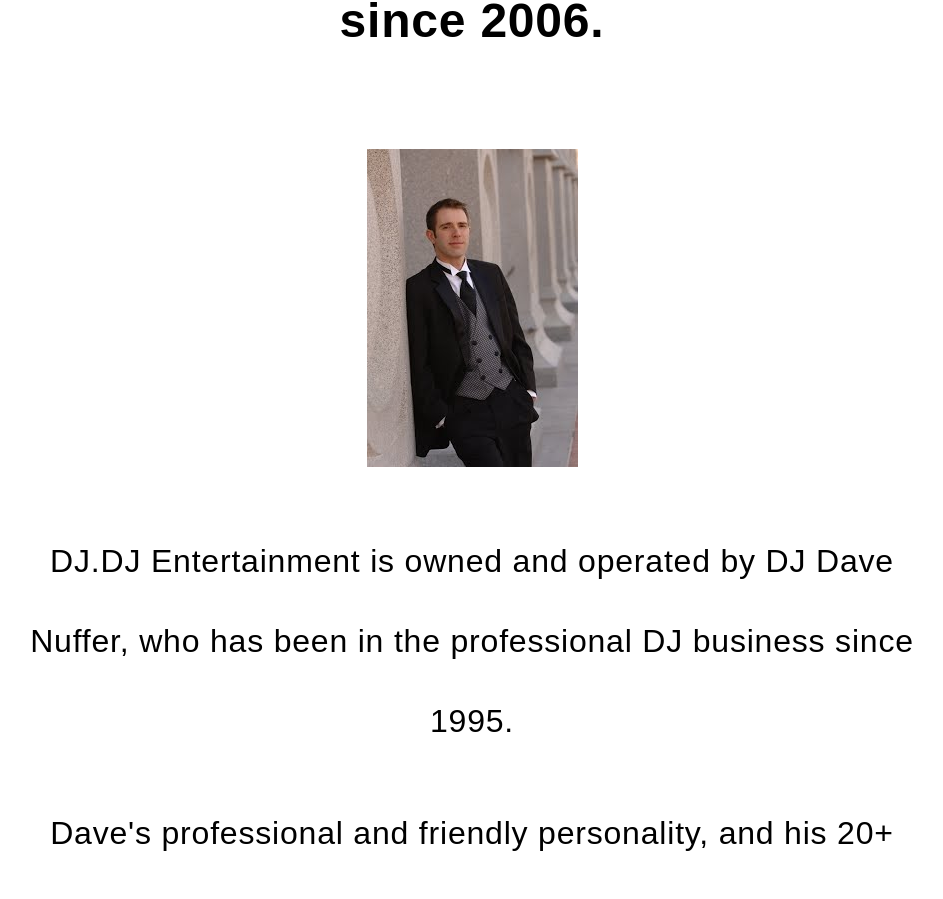
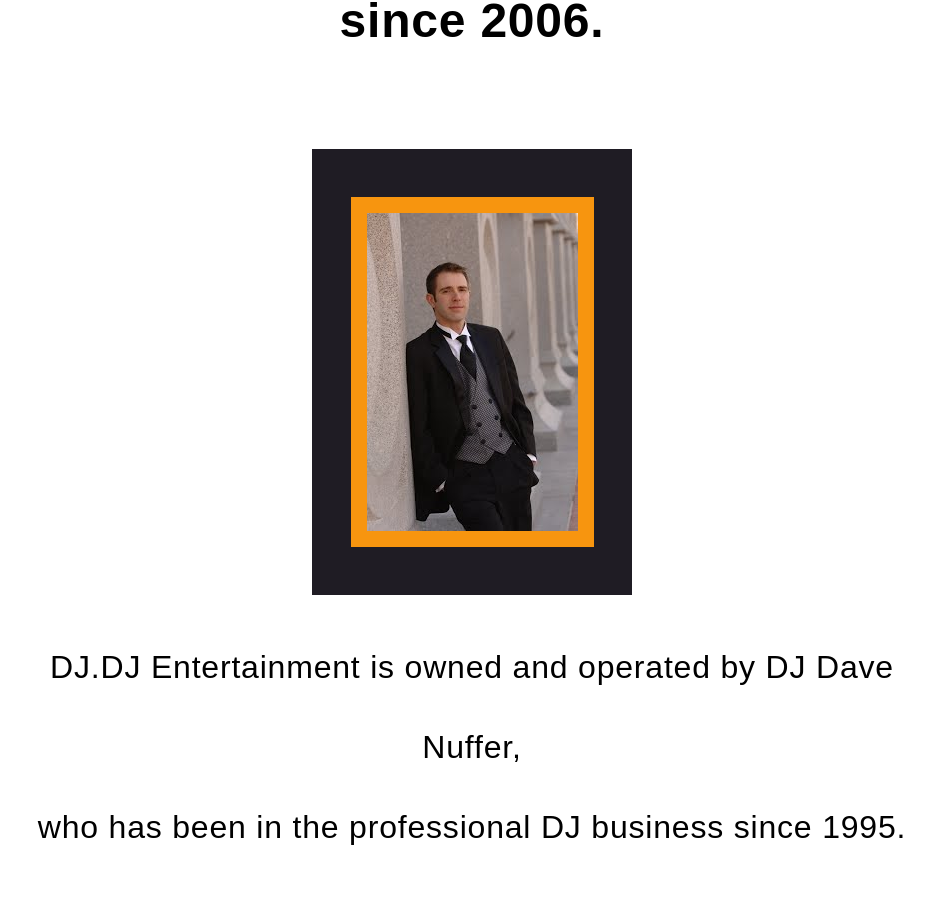
Before and after one commit to ethyl2/djdj, a React (Create React App) app: page / in a window 1280 px wide. Shown: the part 1947-2846 px from the top of the page, without its empty margins (168-1111 px from the left). Built offline with nearby package versions, Linux system fonts and the light colour scheme; the HTML template or start-up script is replaced by a standard one; a web font is replaced by a local one.

Commit message:
Added styling to home photo

```diff
--- a/src/App.css
+++ b/src/App.css
@@ -66,6 +66,21 @@
   padding: 3rem 0;
 }
 
+.home-img {
+  background: #1F1C24;
+  width: 25%;
+  margin: auto;
+  display: flex;
+  justify-content: center;
+  align-items: center;
+}
+
+.home-img img {
+  border: 1rem solid#F7950F;
+  width: 80%;
+  margin: 3rem;
+}
+
 .awesome-points {
   display: flex;
   flex-flow: row wrap;
--- a/src/components/Home.js
+++ b/src/components/Home.js
@@ -13,13 +13,15 @@
             <br />for events in Utah, Nevada, Wyoming,
                 Idaho, Oregon, and Washington
             <br />since 2006.</h3>
-            <img src={Dave_Nuffer} alt="Dave Nuffer" />
-            <p>DJ.DJ Entertainment is owned and operated by DJ Dave Nuffer,
+            <div className="img-container home-img">
+                <img src={Dave_Nuffer} alt="Dave Nuffer" />
+            </div>
+            <p>DJ.DJ Entertainment is owned and operated by DJ Dave Nuffer,<br />
                 who has been in the professional DJ business since 1995.
             </p>
 
-            <p>Dave's professional and friendly personality, and his
-                20+ years of experience as a DJ, are the perfect mix to make
+            <p>Dave's professional and friendly personality,<br /> and his
+                20+ years of experience as a DJ,<br /> are the perfect mix to make
                 your next event unforgettable.</p>
         </div>
     )
```
